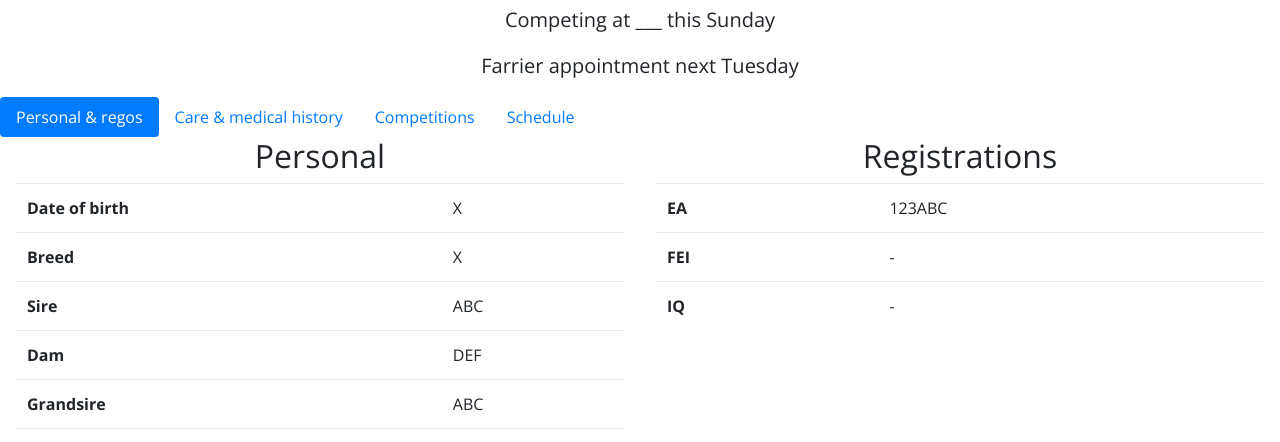
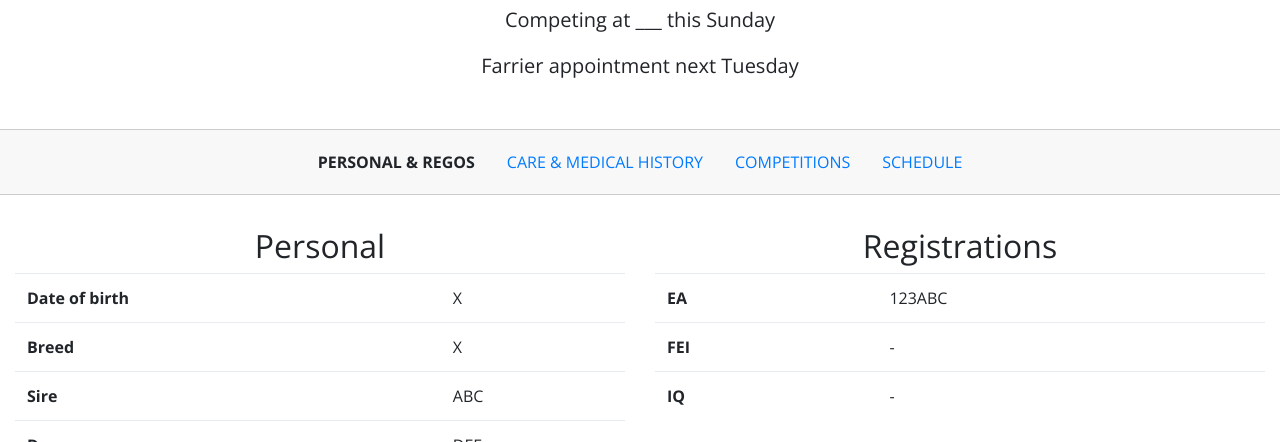
Before and after one commit to auswade/-pegasusStartup2017, a website: page public/index.html in a window 1280 px wide. Shown: the part 658-1100 px from the top of the page. Drawn offline with nearby package versions, Linux system fonts and the light colour scheme; no server answers.

Commit message:
update screen.css (from feature/profile-tabs)

```diff
--- a/public/css/screen.css
+++ b/public/css/screen.css
@@ -40,6 +40,21 @@ div#profile-image img {
 
 body > .container {
     padding: 54px 15px 0;
+}
+
+.tab-navigation {
+    width: 100%;
+    margin: 2rem 0;
+    border-top: 1px solid #ccc;
+    border-bottom: 1px solid #ccc;
+    background-color: #f8f8f8;
+    line-height: 3;
+    text-transform: uppercase;
+}
+.tab-navigation .nav-link.active {
+    color: inherit;
+    background-color: inherit;
+    font-weight: 700;
 }
 
 /* Featurettes
```
